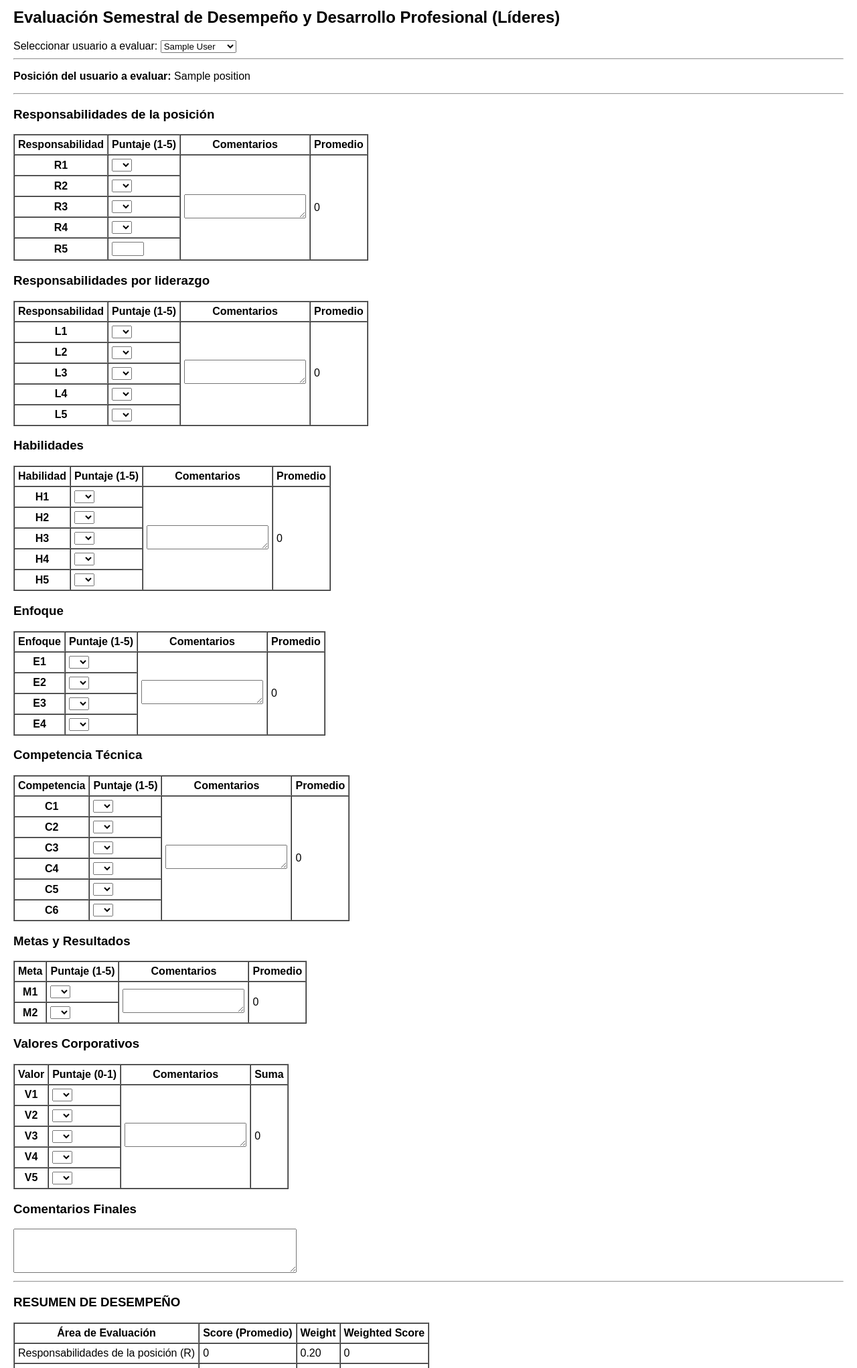
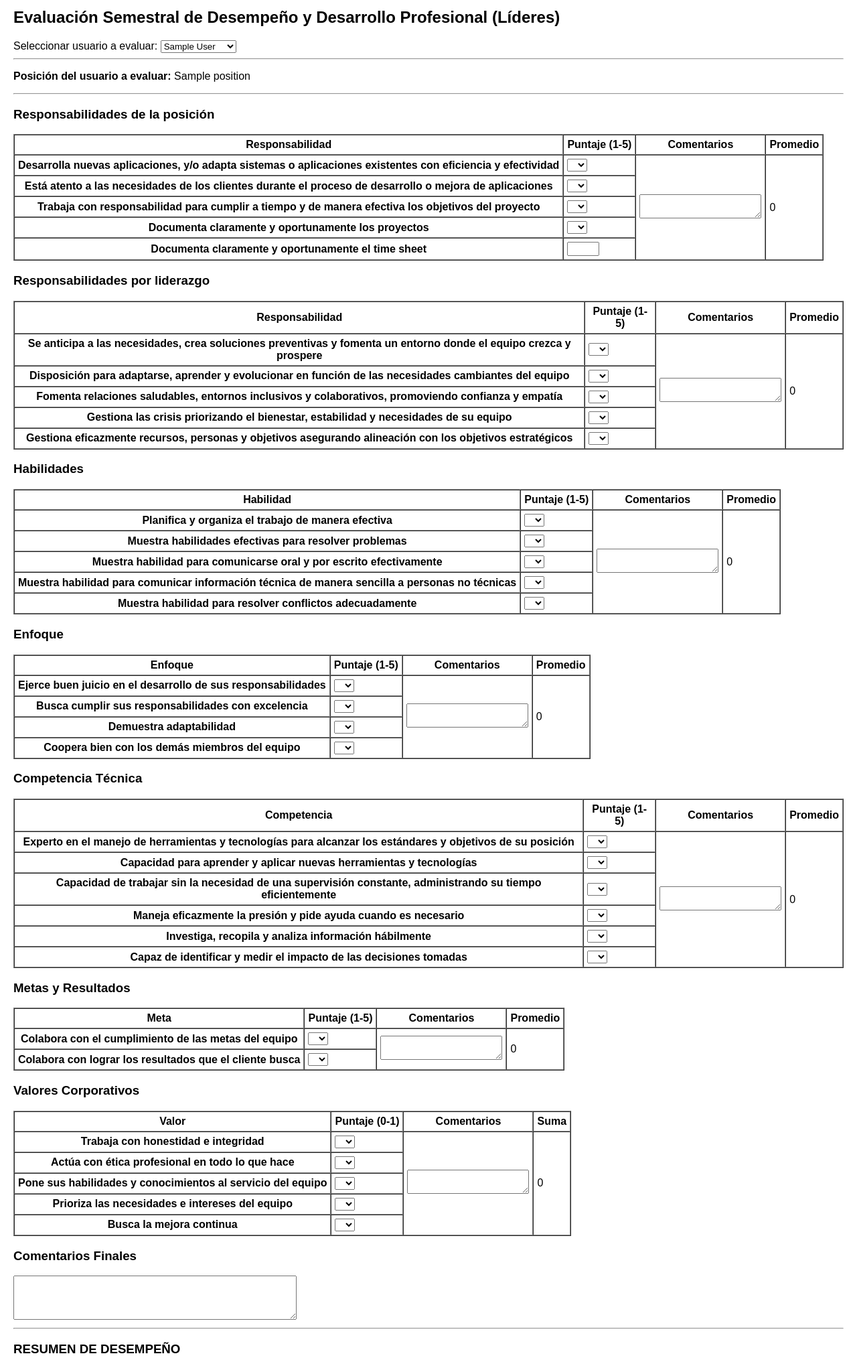
Before and after one commit to DylanQL/Work_Check, a Django app: template System/templates/System/evaluate_leaders.html in a window 1280 px wide. Shown: the part 134-2176 px from the top of the page at 67% size. Run offline with Django 5.2, Linux system fonts and the light colour scheme; data comes from the database, SQL or seed files in the repository; tables that the repository leaves empty hold one stand-in row (values such as "Sample post"); the template is opened without the code that fills it: values that come from a table or form of the project are taken from there, most other values are stand-ins (such as "Sample title", 1, 10 or a date in 2020).

Commit message:
Añadiendo contenido a los campos de los formularios de evaluacion para lidere y empleados

```diff
--- a/System/templates/System/evaluate_leaders.html
+++ b/System/templates/System/evaluate_leaders.html
@@ -37,7 +37,7 @@
                 <th>Promedio</th>
             </tr>
             <tr>
-                <th>R1</th>
+                <th>Desarrolla nuevas aplicaciones, y/o adapta sistemas o aplicaciones existentes con eficiencia y efectividad</th>
                 <td>
                     <select name="R1" id="R1" onchange="calcCategory('R')">
                         <option value=""></option>
@@ -52,7 +52,7 @@
                 <td rowspan="5"><span id="R_avg">0</span></td>
             </tr>
             <tr>
-                <th>R2</th>
+                <th>Está atento a las necesidades de los clientes durante el proceso de desarrollo o mejora de aplicaciones</th>
                 <td>
                     <select name="R2" id="R2" onchange="calcCategory('R')">
                         <option value=""></option>
@@ -65,7 +65,7 @@
                 </td>
             </tr>
             <tr>
-                <th>R3</th>
+                <th>Trabaja con responsabilidad para cumplir a tiempo y de manera efectiva los objetivos del proyecto</th>
                 <td>
                     <select name="R3" id="R3" onchange="calcCategory('R')">
                         <option value=""></option>
@@ -78,7 +78,7 @@
                 </td>
             </tr>
             <tr>
-                <th>R4</th>
+                <th>Documenta claramente y oportunamente los proyectos</th>
                 <td>
                     <select name="R4" id="R4" onchange="calcCategory('R')">
                         <option value=""></option>
@@ -91,7 +91,7 @@
                 </td>
             </tr>
             <tr>
-                <th>R5</th>
+                <th>Documenta claramente y oportunamente el time sheet</th>
                 <td><input type="number" name="R5" id="R5" value="{{ evaluation_details_data.R5|default_if_none:'' }}" readonly oninput="calcCategory('R')" min="1" max="5"></td>
             </tr>
         </table>
@@ -106,7 +106,7 @@
                 <th>Promedio</th>
             </tr>
             <tr>
-                <th>L1</th>
+                <th>Se anticipa a las necesidades, crea soluciones preventivas y fomenta un entorno donde el equipo crezca y prospere</th>
                 <td>
                     <select name="L1" id="L1" onchange="calcCategory('L')">
                         <option value=""></option>
@@ -121,7 +121,7 @@
                 <td rowspan="5"><span id="L_avg">0</span></td>
             </tr>
             <tr>
-                <th>L2</th>
+                <th>Disposición para adaptarse, aprender y evolucionar en función de las necesidades cambiantes del equipo</th>
                 <td>
                     <select name="L2" id="L2" onchange="calcCategory('L')">
                         <option value=""></option>
@@ -134,7 +134,7 @@
                 </td>
             </tr>
             <tr>
-                <th>L3</th>
+                <th>Fomenta relaciones saludables, entornos inclusivos y colaborativos, promoviendo confianza y empatía</th>
                 <td>
                     <select name="L3" id="L3" onchange="calcCategory('L')">
                         <option value=""></option>
@@ -147,7 +147,7 @@
                 </td>
             </tr>
             <tr>
-                <th>L4</th>
+                <th>Gestiona las crisis priorizando el bienestar, estabilidad y necesidades de su equipo</th>
                 <td>
                     <select name="L4" id="L4" onchange="calcCategory('L')">
                         <option value=""></option>
@@ -160,7 +160,7 @@
                 </td>
             </tr>
             <tr>
-                <th>L5</th>
+                <th>Gestiona eficazmente recursos, personas y objetivos asegurando alineación con los objetivos estratégicos</th>
                 <td>
                     <select name="L5" id="L5" onchange="calcCategory('L')">
                         <option value=""></option>
@@ -184,7 +184,7 @@
                 <th>Promedio</th>
             </tr>
             <tr>
-                <th>H1</th>
+                <th>Planifica y organiza el trabajo de manera efectiva</th>
                 <td>
                     <select name="H1" id="H1" onchange="calcCategory('H')">
                         <option value=""></option>
@@ -199,7 +199,7 @@
                 <td rowspan="5"><span id="H_avg">0</span></td>
             </tr>
             <tr>
-                <th>H2</th>
+                <th>Muestra habilidades efectivas para resolver problemas</th>
                 <td>
                     <select name="H2" id="H2" onchange="calcCategory('H')">
                         <option value=""></option>
@@ -212,7 +212,7 @@
                 </td>
             </tr>
             <tr>
-                <th>H3</th>
+                <th>Muestra habilidad para comunicarse oral y por escrito efectivamente</th>
                 <td>
                     <select name="H3" id="H3" onchange="calcCategory('H')">
                         <option value=""></option>
@@ -225,7 +225,7 @@
                 </td>
             </tr>
             <tr>
-                <th>H4</th>
+                <th>Muestra habilidad para comunicar información técnica de manera sencilla a personas no técnicas</th>
                 <td>
                     <select name="H4" id="H4" onchange="calcCategory('H')">
                         <option value=""></option>
@@ -238,7 +238,7 @@
                 </td>
             </tr>
             <tr>
-                <th>H5</th>
+                <th>Muestra habilidad para resolver conflictos adecuadamente</th>
                 <td>
                     <select name="H5" id="H5" onchange="calcCategory('H')">
                         <option value=""></option>
@@ -262,7 +262,7 @@
                 <th>Promedio</th>
             </tr>
             <tr>
-                <th>E1</th>
+                <th>Ejerce buen juicio en el desarrollo de sus responsabilidades</th>
                 <td>
                     <select name="E1" id="E1" onchange="calcCategory('E')">
                         <option value=""></option>
@@ -277,7 +277,7 @@
                 <td rowspan="4"><span id="E_avg">0</span></td>
             </tr>
             <tr>
-                <th>E2</th>
+                <th>Busca cumplir sus responsabilidades con excelencia</th>
                 <td>
                     <select name="E2" id="E2" onchange="calcCategory('E')">
                         <option value=""></option>
@@ -290,7 +290,7 @@
                 </td>
             </tr>
             <tr>
-                <th>E3</th>
+                <th>Demuestra adaptabilidad</th>
                 <td>
                     <select name="E3" id="E3" onchange="calcCategory('E')">
                         <option value=""></option>
@@ -303,7 +303,7 @@
                 </td>
             </tr>
             <tr>
-                <th>E4</th>
+                <th>Coopera bien con los demás miembros del equipo</th>
                 <td>
                     <select name="E4" id="E4" onchange="calcCategory('E')">
                         <option value=""></option>
@@ -327,7 +327,7 @@
                 <th>Promedio</th>
             </tr>
             <tr>
-                <th>C1</th>
+                <th>Experto en el manejo de herramientas y tecnologías para alcanzar los estándares y objetivos de su posición</th>
                 <td>
                     <select name="C1" id="C1" onchange="calcCategory('C')">
                         <option value=""></option>
@@ -342,7 +342,7 @@
                 <td rowspan="6"><span id="C_avg">0</span></td>
             </tr>
             <tr>
-                <th>C2</th>
+                <th>Capacidad para aprender y aplicar nuevas herramientas y tecnologías</th>
                 <td>
                     <select name="C2" id="C2" onchange="calcCategory('C')">
                         <option value=""></option>
@@ -355,7 +355,7 @@
                 </td>
             </tr>
             <tr>
-                <th>C3</th>
+                <th>Capacidad de trabajar sin la necesidad de una supervisión constante, administrando su tiempo eficientemente</th>
                 <td>
                     <select name="C3" id="C3" onchange="calcCategory('C')">
                         <option value=""></option>
@@ -368,7 +368,7 @@
                 </td>
             </tr>
             <tr>
-                <th>C4</th>
+                <th>Maneja eficazmente la presión y pide ayuda cuando es necesario</th>
                 <td>
                     <select name="C4" id="C4" onchange="calcCategory('C')">
                         <option value=""></option>
@@ -381,7 +381,7 @@
                 </td>
             </tr>
             <tr>
-                <th>C5</th>
+                <th>Investiga, recopila y analiza información hábilmente</th>
                 <td>
                     <select name="C5" id="C5" onchange="calcCategory('C')">
                         <option value=""></option>
@@ -394,7 +394,7 @@
                 </td>
             </tr>
             <tr>
-                <th>C6</th>
+                <th>Capaz de identificar y medir el impacto de las decisiones tomadas</th>
                 <td>
                     <select name="C6" id="C6" onchange="calcCategory('C')">
                         <option value=""></option>
@@ -418,7 +418,7 @@
                 <th>Promedio</th>
             </tr>
             <tr>
-                <th>M1</th>
+                <th>Colabora con el cumplimiento de las metas del equipo</th>
                 <td>
                     <select name="M1" id="M1" onchange="calcCategory('M')">
                         <option value=""></option>
@@ -433,7 +433,7 @@
                 <td rowspan="2"><span id="M_avg">0</span></td>
             </tr>
             <tr>
-                <th>M2</th>
+                <th>Colabora con lograr los resultados que el cliente busca</th>
                 <td>
                     <select name="M2" id="M2" onchange="calcCategory('M')">
                         <option value=""></option>
@@ -457,7 +457,7 @@
                 <th>Suma</th>
             </tr>
             <tr>
-                <th>V1</th>
+                <th>Trabaja con honestidad e integridad</th>
                 <td>
                     <select name="V1" id="V1" onchange="calcCategory('V')">
                         <option value=""></option>
@@ -469,7 +469,7 @@
                 <td rowspan="5"><span id="V_avg">0</span></td>
             </tr>
             <tr>
-                <th>V2</th>
+                <th>Actúa con ética profesional en todo lo que hace</th>
                 <td>
                     <select name="V2" id="V2" onchange="calcCategory('V')">
                         <option value=""></option>
@@ -479,7 +479,7 @@
                 </td>
             </tr>
             <tr>
-                <th>V3</th>
+                <th>Pone sus habilidades y conocimientos al servicio del equipo</th>
                 <td>
                     <select name="V3" id="V3" onchange="calcCategory('V')">
                         <option value=""></option>
@@ -489,7 +489,7 @@
                 </td>
             </tr>
             <tr>
-                <th>V4</th>
+                <th>Prioriza las necesidades e intereses del equipo</th>
                 <td>
                     <select name="V4" id="V4" onchange="calcCategory('V')">
                         <option value=""></option>
@@ -499,7 +499,7 @@
                 </td>
             </tr>
             <tr>
-                <th>V5</th>
+                <th>Busca la mejora continua</th>
                 <td>
                     <select name="V5" id="V5" onchange="calcCategory('V')">
                         <option value=""></option>
```
